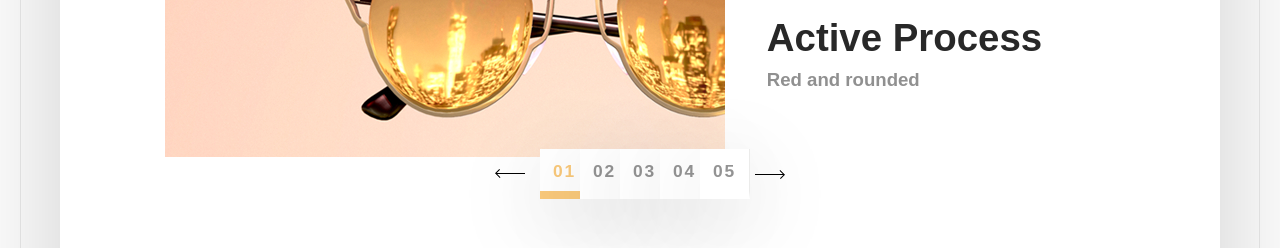
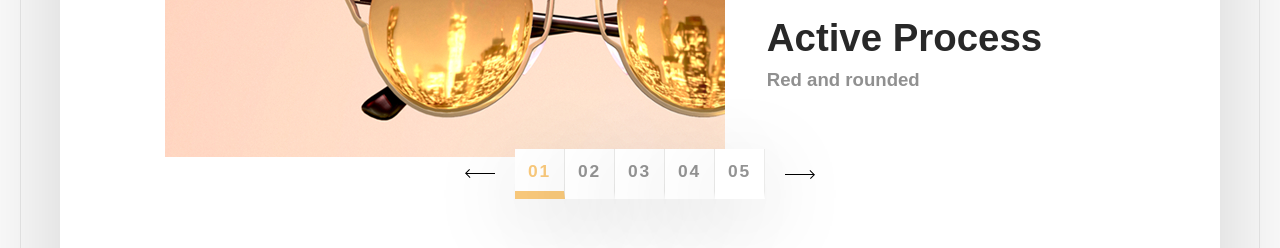
Before and after one commit to Hugoist/Wulf_services, a plain HTML site: page index.html in a window 1280 px wide. Shown: the part 515-763 px from the top of the page. Drawn offline with Linux system fonts and the light colour scheme; a web font is replaced by a local one.

Commit message:
fix slider nav width

```diff
--- a/style.css
+++ b/style.css
@@ -468,7 +468,6 @@ html {
               flex-direction: row;
       left: 50%;
       top: 60%;
-      width: 280px;
       -webkit-transform: translateX(-50%);
           -ms-transform: translateX(-50%);
               transform: translateX(-50%); } }
```
